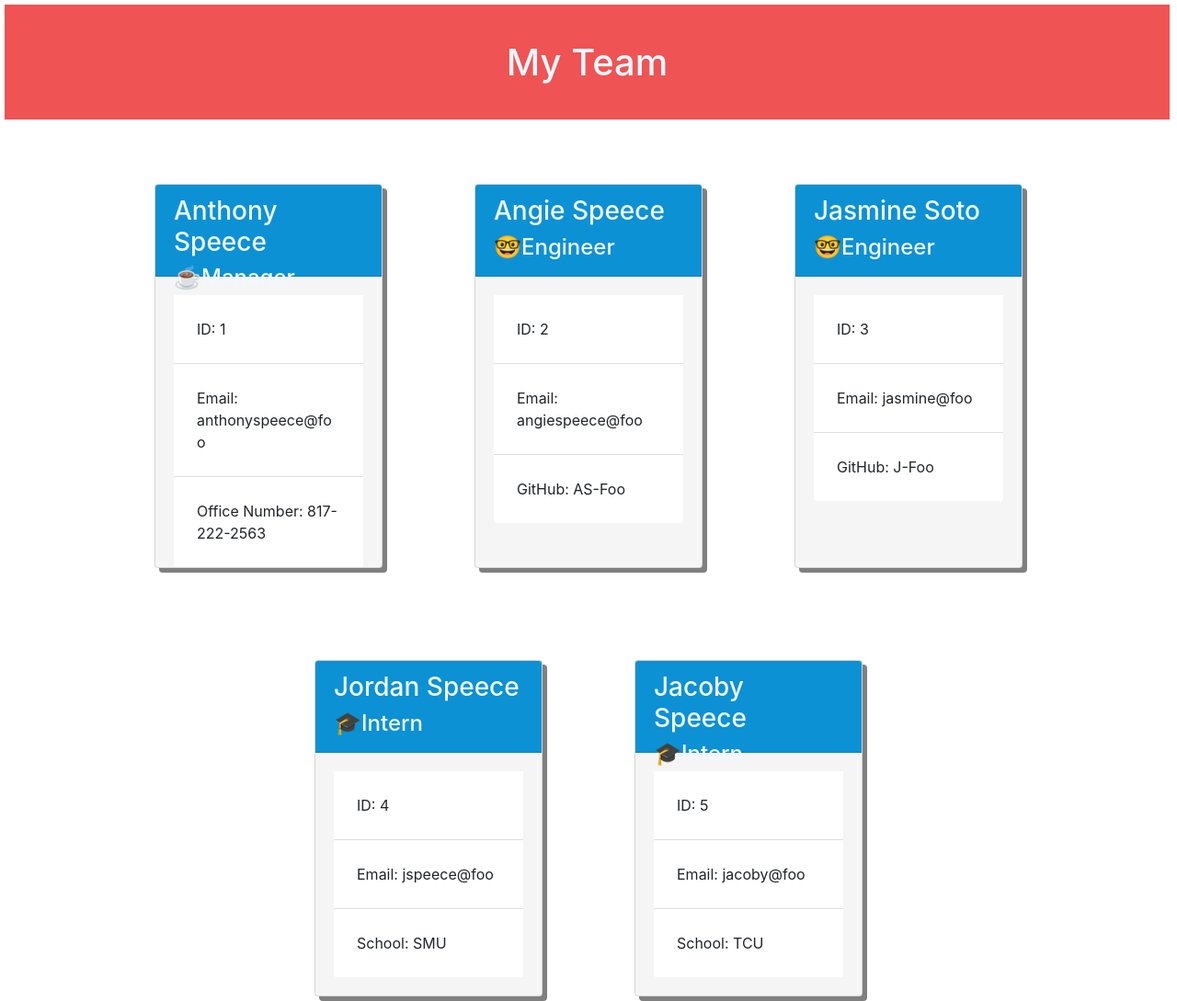
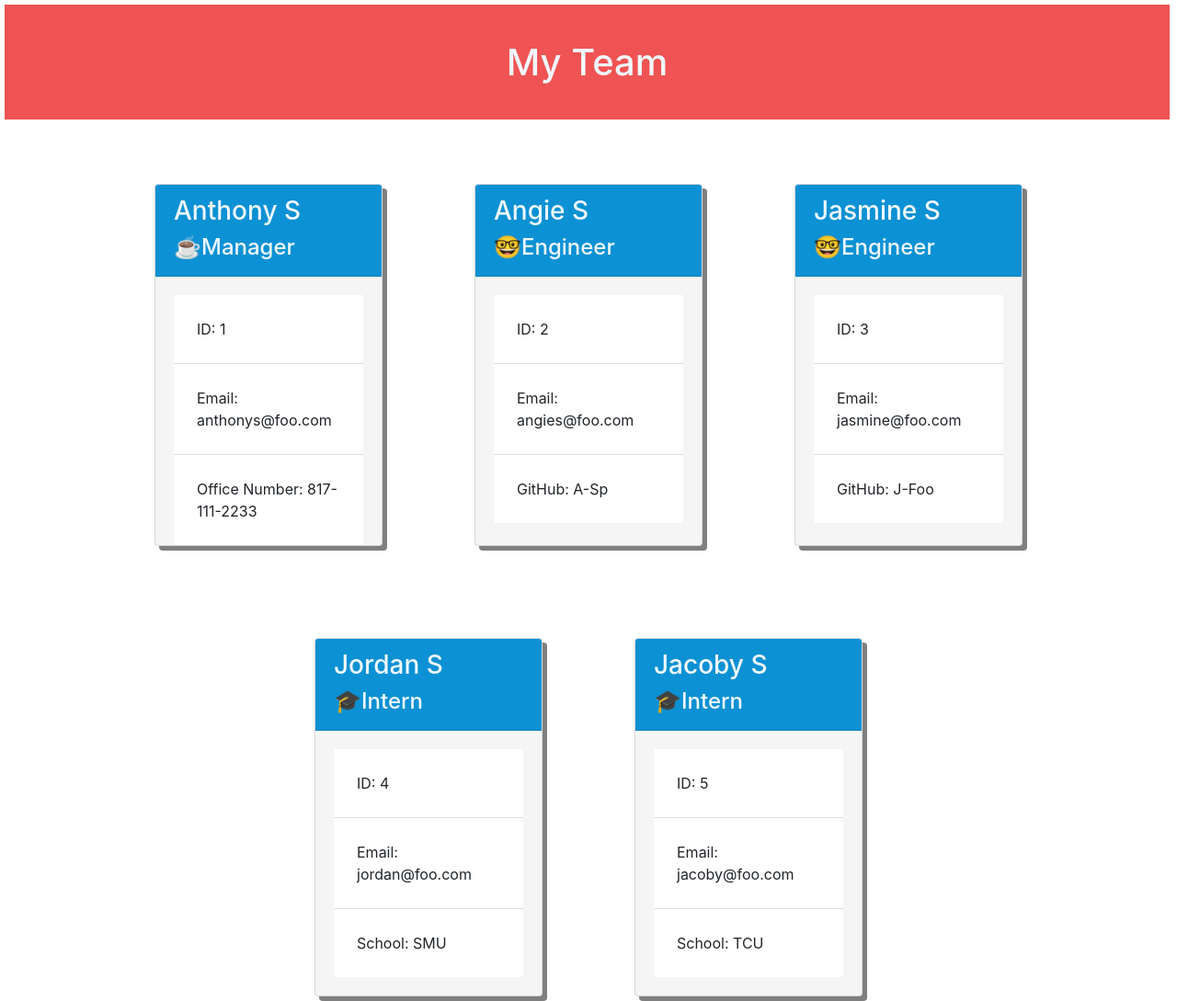
Before and after one commit to A-Speece/Team-Profile-Generatot, a website: page dist/index.html in a window 1280 px wide. Shown: the whole page at 92% size. Drawn offline with nearby package versions, Linux system fonts and the light colour scheme.

```diff
--- a/dist/index.html
+++ b/dist/index.html
@@ -15,56 +15,56 @@
       <div id="employeeContainer" class="row row-cols-1 row-cols-md-5">
       <div class="card" style="width: 18rem;">
           <div id="name" class="card-header">
-           <h3>Anthony Speece</h3>
+           <h3>Anthony S</h3>
               <h4>☕Manager</h4>
           </div>
           <ul class="list-group list-group-flush">
             <li id="inputone" class="list-group-item">ID: 1</li>
-            <li class="list-group-item">Email: anthonyspeece@foo</li>
-            <li id="inputhree" class="list-group-item">Office Number: 817-222-2563</li>
+            <li class="list-group-item">Email: anthonys@foo.com</li>
+            <li id="inputhree" class="list-group-item">Office Number: 817-111-2233</li>
           </ul>
         </div>
 <div class="card" style="width: 18rem;">
           <div id="name" class="card-header">
-           <h3>Angie Speece</h3>
+           <h3>Angie S</h3>
       <h4> 🤓Engineer</h4>
           </div>
           <ul class="list-group list-group-flush">
             <li id="inputone" class="list-group-item">ID: 2</li>
-            <li class="list-group-item">Email: angiespeece@foo</li>
-            <li id="inputthree" class="list-group-item">GitHub: AS-Foo</li>
+            <li class="list-group-item">Email: angies@foo.com</li>
+            <li id="inputthree" class="list-group-item">GitHub: A-Sp</li>
           </ul>
         </div>
 <div class="card" style="width: 18rem;">
           <div id="name" class="card-header">
-           <h3>Jasmine Soto</h3>
+           <h3>Jasmine S</h3>
       <h4> 🤓Engineer</h4>
           </div>
           <ul class="list-group list-group-flush">
             <li id="inputone" class="list-group-item">ID: 3</li>
-            <li class="list-group-item">Email: jasmine@foo</li>
+            <li class="list-group-item">Email: jasmine@foo.com</li>
             <li id="inputthree" class="list-group-item">GitHub: J-Foo</li>
           </ul>
         </div>
 <div class="card" style="width: 18rem;">
           <div id="name" class="card-header">
-           <h3>Jordan Speece</h3>
+           <h3>Jordan S</h3>
       <h4>🎓Intern</h4>
           </div>
           <ul class="list-group list-group-flush">
             <li id="inputone" class="list-group-item">ID: 4</li>
-            <li class="list-group-item">Email: jspeece@foo</li>
+            <li class="list-group-item">Email: jordan@foo.com</li>
             <li id="inputthree" class="list-group-item">School: SMU</li>
           </ul>
         </div>
 <div class="card" style="width: 18rem;">
           <div id="name" class="card-header">
-           <h3>Jacoby Speece</h3>
+           <h3>Jacoby S</h3>
       <h4>🎓Intern</h4>
           </div>
           <ul class="list-group list-group-flush">
             <li id="inputone" class="list-group-item">ID: 5</li>
-            <li class="list-group-item">Email: jacoby@foo</li>
+            <li class="list-group-item">Email: jacoby@foo.com</li>
             <li id="inputthree" class="list-group-item">School: TCU</li>
           </ul>
         </div>
```
Also changed, not shown: README.md.
